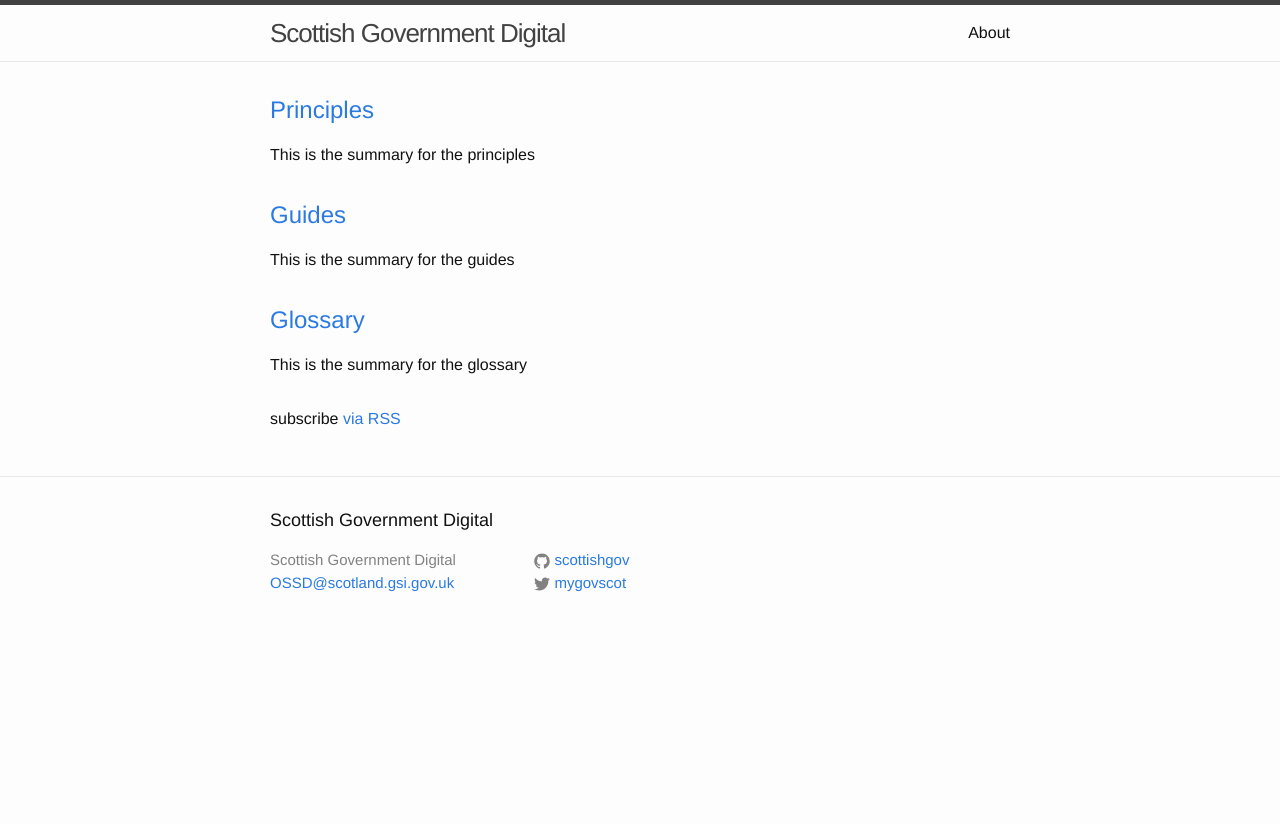
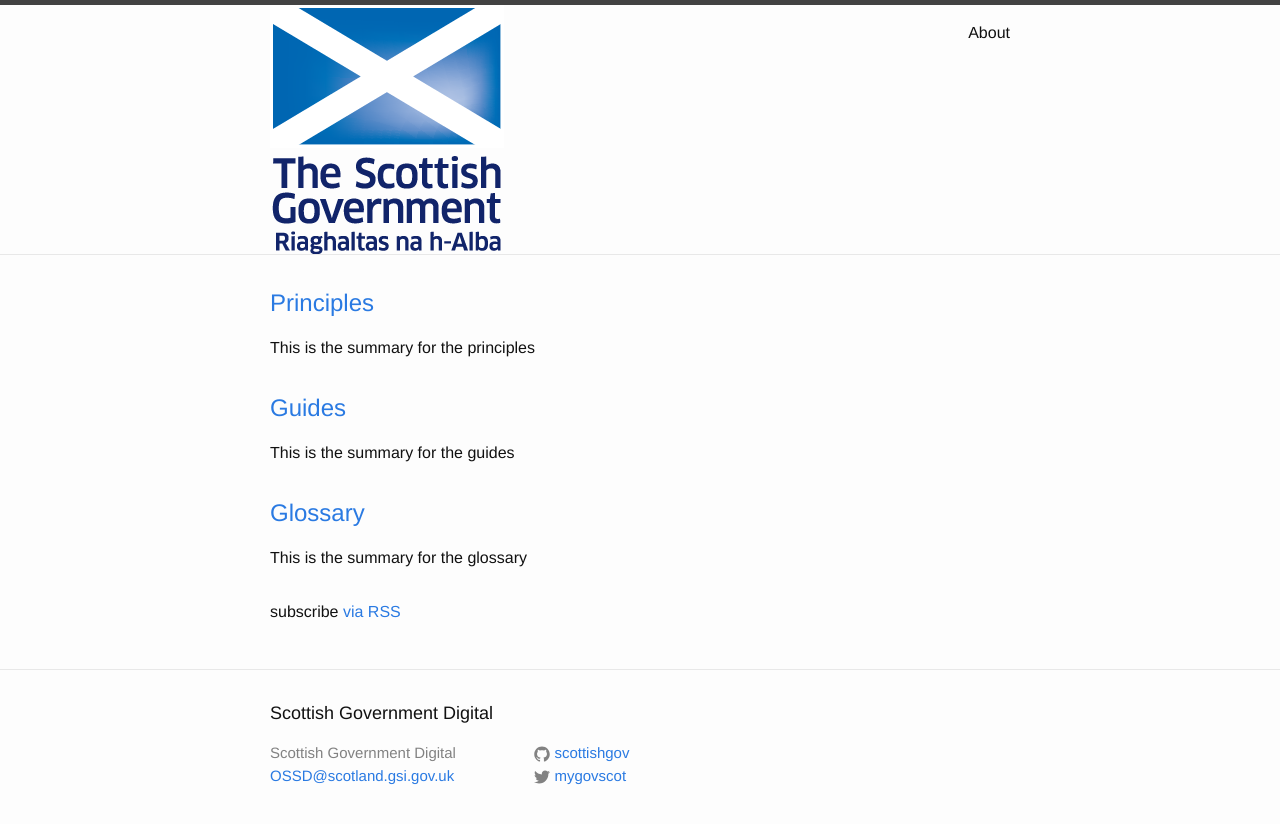
Before and after one commit to Terrycy/scottishgovernment.github.io, a Jekyll site: the page built from index.html, in a window 1280 px wide. Shown: the top 824 px of the page. Built offline with Jekyll 4.4.1, drawn with Linux system fonts in a browser that asks for light colours.

Commit message:
Added logo

```diff
--- a/_includes/header.html
+++ b/_includes/header.html
@@ -2,7 +2,7 @@
 
   <div class="wrapper">
 
-    <a class="site-title" href="{{ site.baseurl }}/">{{ site.title }}</a>
+    <a class="site-title" href="{{ site.baseurl }}/"><img src="/images/sg_logo.png"/></a>
 
     <nav class="site-nav">
       <a href="#" class="menu-icon">
```
Also changed, not shown: images/sg_logo.png (added).
